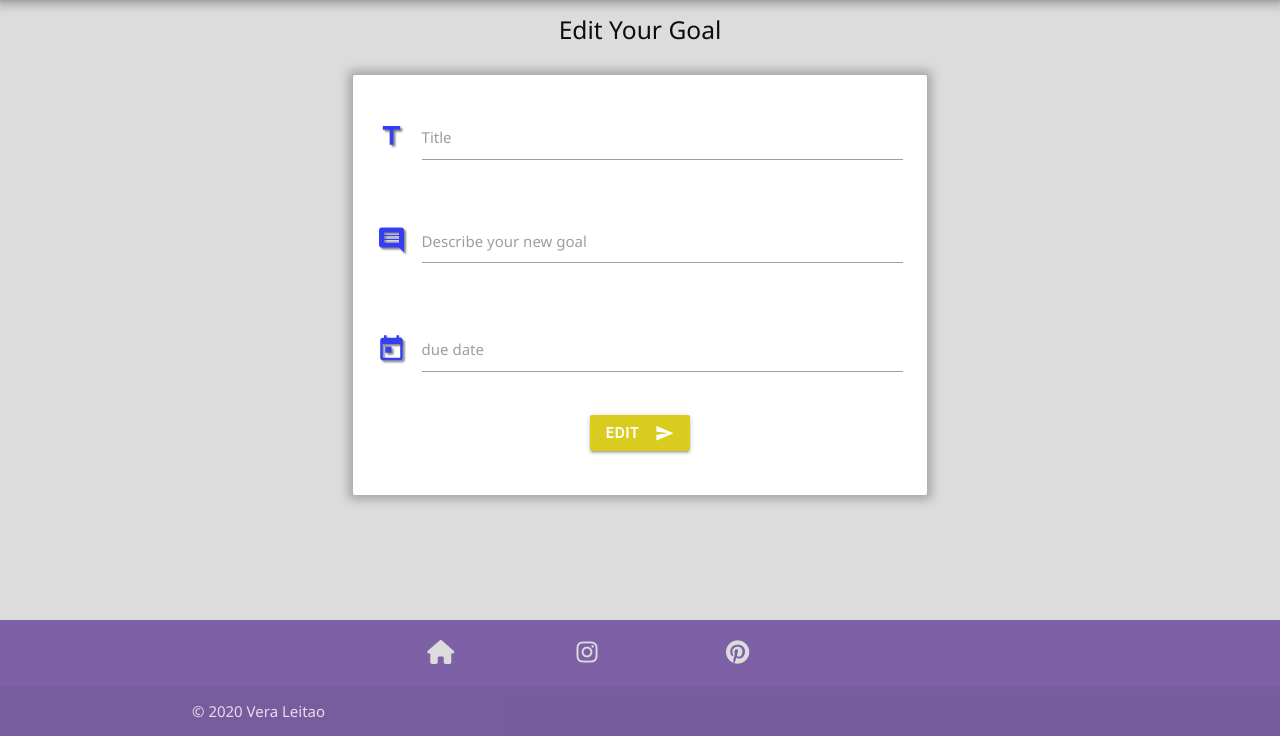
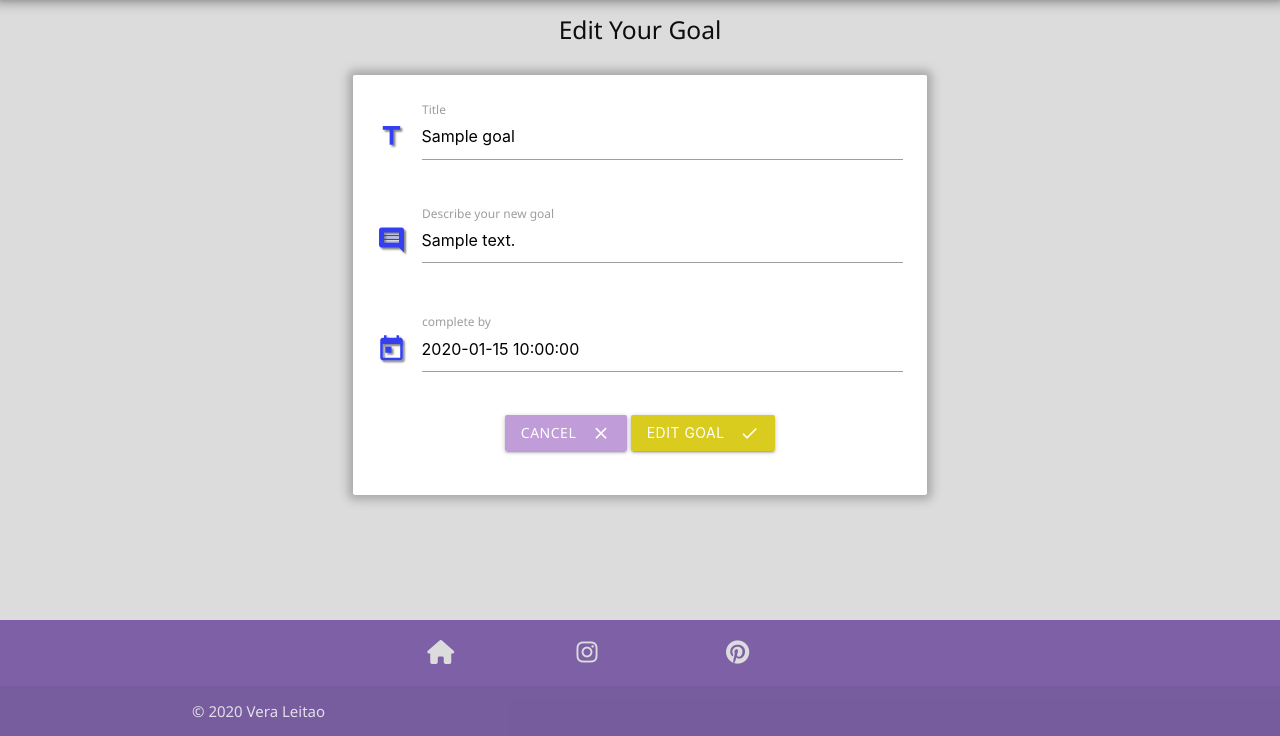
Before and after one commit to veraleitaodev/getGoals, a Flask app: template templates/edit-goal.html in a window 1280 px wide. Shown: the part 64-800 px from the top of the page. Run offline with Flask 2, Linux system fonts and the light colour scheme; the template is opened without the code that fills it: most values are stand-ins (such as "Sample title", 1, 10 or a date in 2020); some libraries are stand-ins or nearby versions; some web fonts are replaced.

Commit message:
bind data to the edit-goal template

```diff
--- a/static/css/style.css
+++ b/static/css/style.css
@@ -165,6 +165,13 @@ i.fas.tooltipped {
   font-size: 14px;
   color: var(--color-10);
 }
+/*-- edit page --*/
+a.btn.cancel-submit-button {
+    background-color: var(--color-1);
+}
+button.btn.edit-submit-button {
+    background-color: var(--color-5);
+}
 
 /* Small devices (landscape phones, more than 576px)*/
 @media (min-width: 370px) {
--- a/templates/edit-goal.html
+++ b/templates/edit-goal.html
@@ -16,6 +16,7 @@
               id="goal_title"
               name="goal_title"
               type="text"
+              value="{{ goal.goal_title }}"
               data-length="50"
               required
             />
@@ -31,7 +32,7 @@
               class="materialize-textarea"
               data-length="200"
               required
-            ></textarea>
+            >{{ goal.goal_description }}</textarea>
             <label for="goal_description">Describe your new goal</label>
           </div>
         </div>
@@ -43,16 +44,23 @@
               name="due_date"
               type="text"
               class="datepicker validate"
+              value="{{ goal.due_date }}"
               required
             />
-            <label for="due_date">due date</label>
+            <label for="due_date">complete by</label>
           </div>
         </div>
         <div class="row">
           <div class="col s12 center-align">
-            <button class="btn new-submit-button" type="submit">
-              Edit
-              <i class="material-icons right">send</i>
+           <!--Cancel button-->
+          <a href="{{ url_for('set_goals')}}" class="btn cancel-submit-button">
+              Cancel
+              <i class="material-icons right">clear</i>
+            </a>
+            <!--Edit button-->
+            <button class="btn edit-submit-button" type="submit">
+              Edit Goal
+              <i class="material-icons right">check</i>
             </button>
           </div>
         </div>
```
